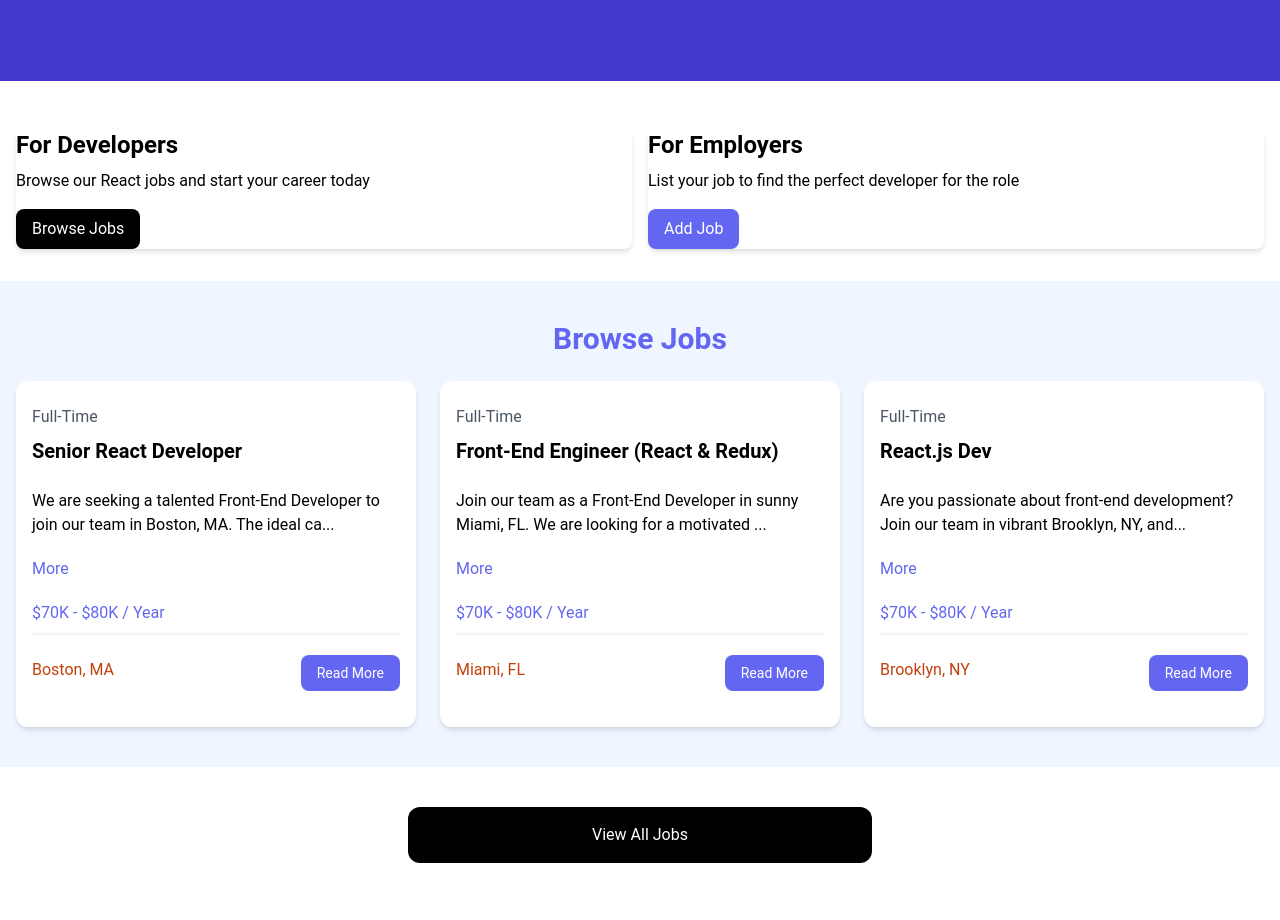
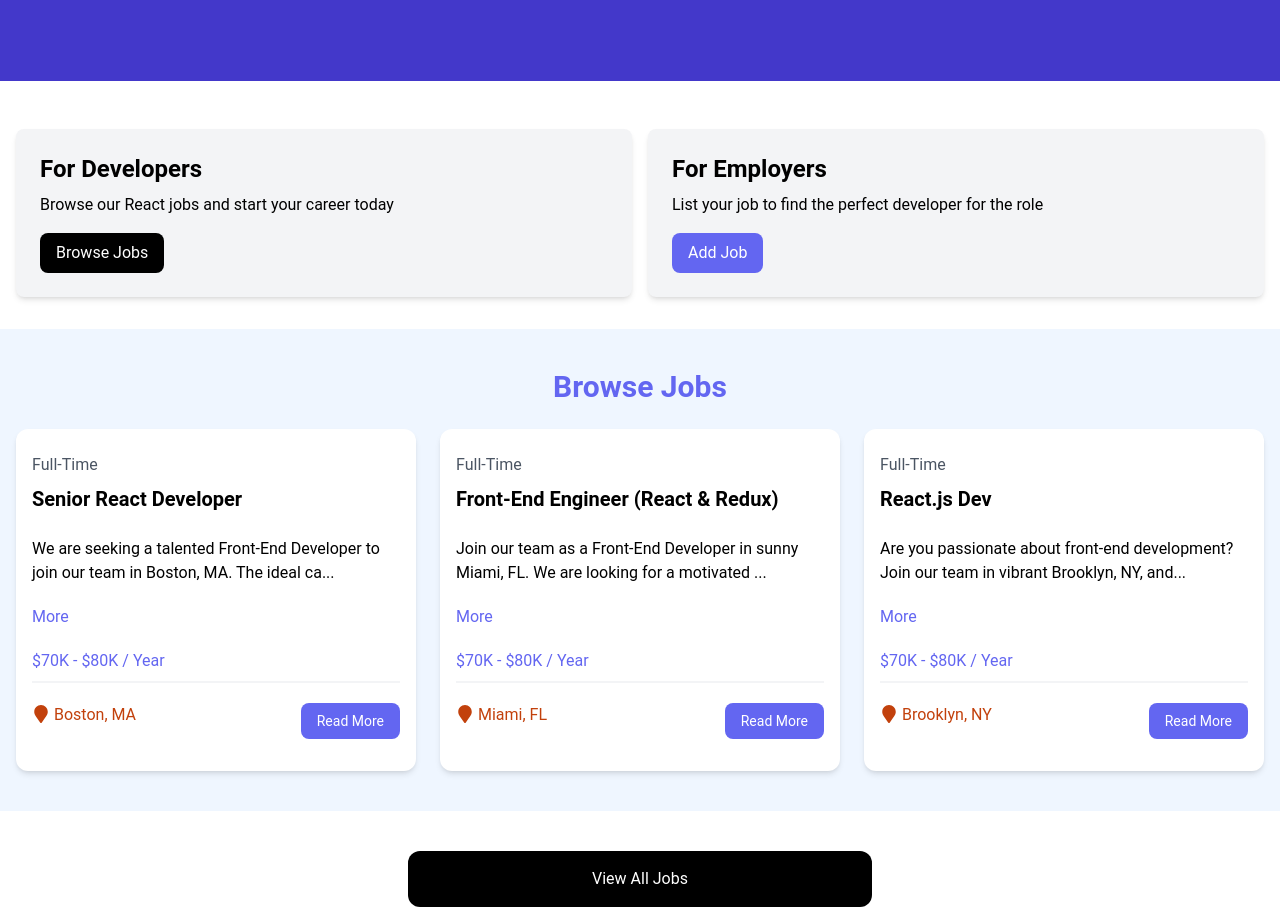
Before and after one commit to abdulhakim233/React-jobs, a React (Vite) app: page / in a window 1280 px wide. Shown: the part 280-1200 px from the top of the page. Built offline with nearby package versions, Linux system fonts and the light colour scheme.

Commit message:
layout added

```diff
--- a/package.json
+++ b/package.json
@@ -12,7 +12,9 @@
   "dependencies": {
     "prop-types": "^15.8.1",
     "react": "^18.3.1",
-    "react-dom": "^18.3.1"
+    "react-dom": "^18.3.1",
+    "react-icons": "^5.2.1",
+    "react-router-dom": "^6.25.1"
   },
   "devDependencies": {
     "@types/react": "^18.3.3",
--- a/src/App.jsx
+++ b/src/App.jsx
@@ -1,22 +1,25 @@
-import  Navbar from "./components/Navbar";
-import Hero from "./components/Hero";
-import HomeCards from './components/HomeCards.jsx'
-import JobListings from "./components/JobListings.jsx";
-import ViewAllJobs from "./components/ViewAllJobs.jsx";
-const App = () => {
-  return (
-    <>
-     <Navbar />
-    <Hero/>
-    <HomeCards/>
-    <JobListings/>
-    <ViewAllJobs/>
+import {
+   Route,
+   createBrowserRouter,
+   createRoutesFromElements ,
+   RouterProvider,
+  } from 'react-router-dom';
 
+import HomePage from './pages/HomePage';
+import MainLayout from './layouts/MainLayout';
 
+const router = createBrowserRouter(
+ createRoutesFromElements(
+  <Route path= '/' element={<MainLayout/>}>
+     <Route index element={<HomePage/>}/>
+    </Route>
+ )
+);
 
+const App = () =>{
 
-    </>
-  )
-}
+  return <RouterProvider  router ={router}/>
 
-export default App
+};
+
+export default App;
--- a/src/components/Card.jsx
+++ b/src/components/Card.jsx
@@ -1,8 +1,8 @@
-import React from 'react'
+
 
 const Card = ({children ,bg='bg-gray-100'}) => {
   return (
-    <div className={ `${bg }p-6 rounded-lg shadow-md`}>
+    <div className={ `${bg } p-6 rounded-lg shadow-md`}>
         {children}
     </div>
   )
--- a/src/components/Hero.jsx
+++ b/src/components/Hero.jsx
@@ -1,5 +1,7 @@
 const Hero = ({
+    // eslint-disable-next-line react/prop-types
     title = 'Become a React Dev',
+    // eslint-disable-next-line react/prop-types
     subtitle = 'Find the React job that fits your skill set',
   }) => {
     return (
--- a/src/components/HomeCards.jsx
+++ b/src/components/HomeCards.jsx
@@ -1,4 +1,4 @@
-import React from 'react'
+
 import Card from './Card'
 const HomeCards = () => {
   return (
--- a/src/components/JobListing.jsx
+++ b/src/components/JobListing.jsx
@@ -1,5 +1,5 @@
 import { useState } from "react";
-
+import {FaMapMarker} from 'react-icons/fa'
 const JobListing = ({ job }) => {
 
     const[ showFullDescription , setShowFullDescription ]=useState(false);
@@ -34,7 +34,7 @@
 
   <div className="flex flex-col lg:flex-row justify-between mb-4">
     <div className="text-orange-700 mb-3">
-      <i className="fa-solid fa-location-dot text-lg"></i>
+     <FaMapMarker className='inline text-lg mb-1 mr-1'/>
       {job.location}
     </div>
     <a
--- /dev/null
+++ b/src/layouts/MainLayout.jsx
@@ -0,0 +1,10 @@
+import {Outlet} from 'react-router-dom';
+import Navbar from '../components/Navbar';
+const MainLayout = () => {
+  return <>
+    <Navbar/>
+   <Outlet/>
+  </>
+};
+
+export default MainLayout;
--- /dev/null
+++ b/src/pages/HomePage.jsx
@@ -0,0 +1,18 @@
+
+import Hero from '../components/Hero';
+import HomeCards from '../components/HomeCards';
+import JobListings from '../components/JobListings';
+import ViewAllJobs from '../components/ViewAllJobs';
+
+const HomePage = () => {
+  return (
+  <>
+   <Hero/>
+   <HomeCards/>
+   <JobListings/>
+   <ViewAllJobs/>
+  </>
+  )
+}
+
+export default HomePage
```
Also changed, not shown: 1 other file (tests, documents, lock files or other folders).
